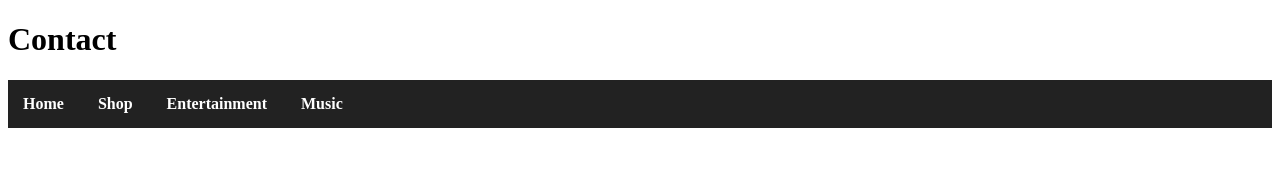
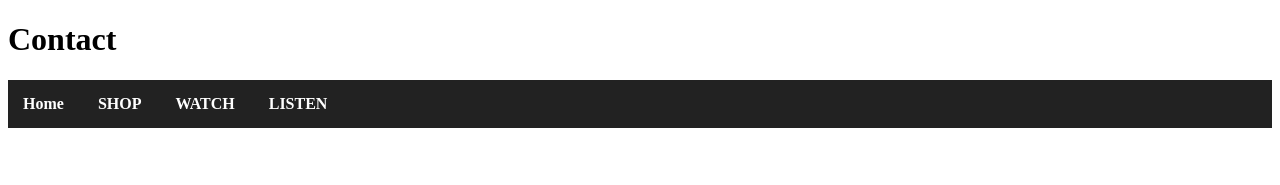
Before and after one commit to dodushola23-spec/iwantmaor, a plain HTML site: page contact.html in a window 1280 px wide. Shown: the top 185 px of the page. Drawn offline with Linux system fonts and the light colour scheme.

Commit message:
Update contact.html

```diff
--- a/contact.html
+++ b/contact.html
@@ -13,9 +13,9 @@
 
     <nav>
         <a href="index.html">Home</a>
-        <a href="shop.html">Shop</a>
-        <a href="entertainment.html">Entertainment</a>
-        <a href="music.html">Music</a>
+        <a href="shop.html">SHOP</a>
+        <a href="entertainment.html">WATCH</a>
+        <a href="music.html">LISTEN</a>
     </nav>
 
     <main>
```
